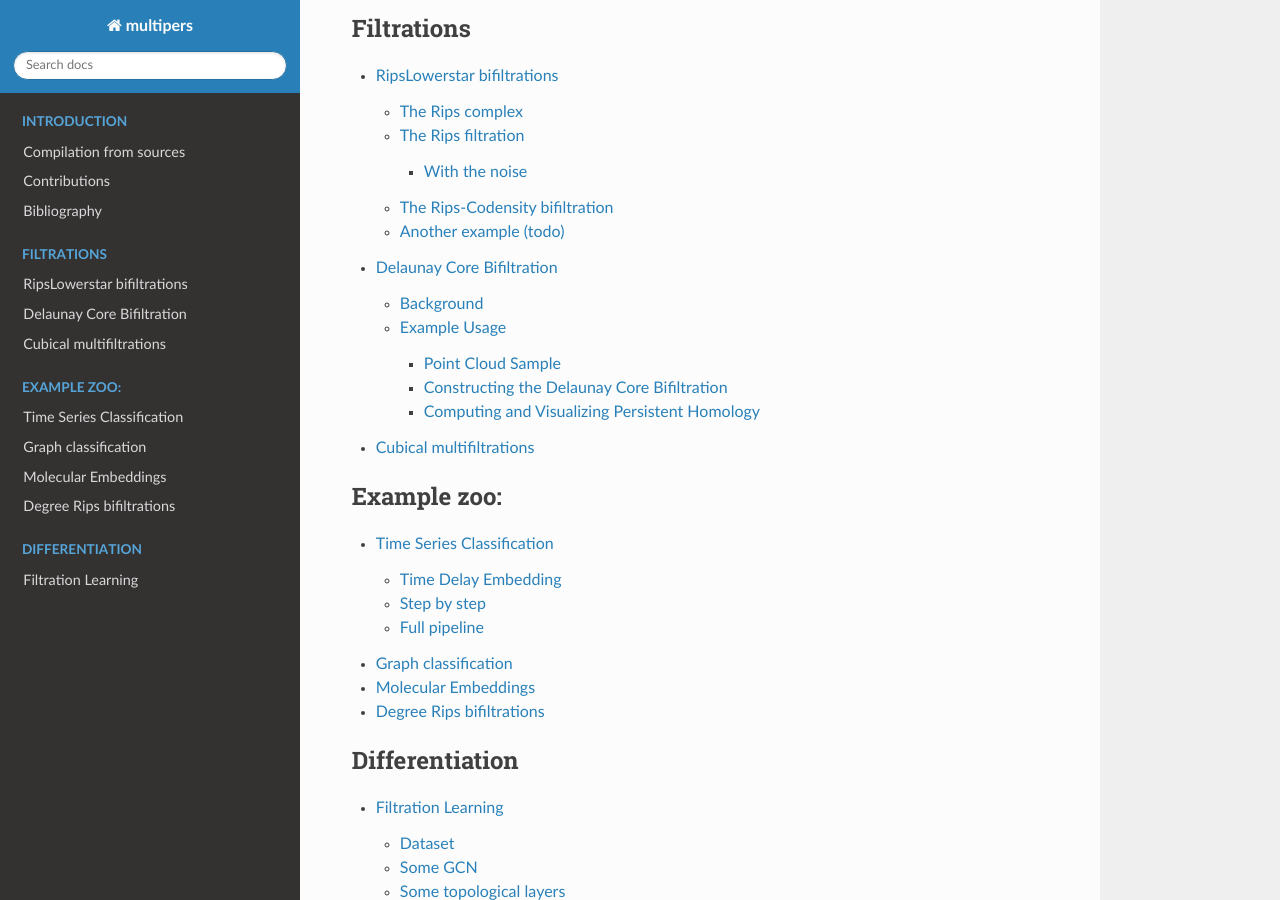
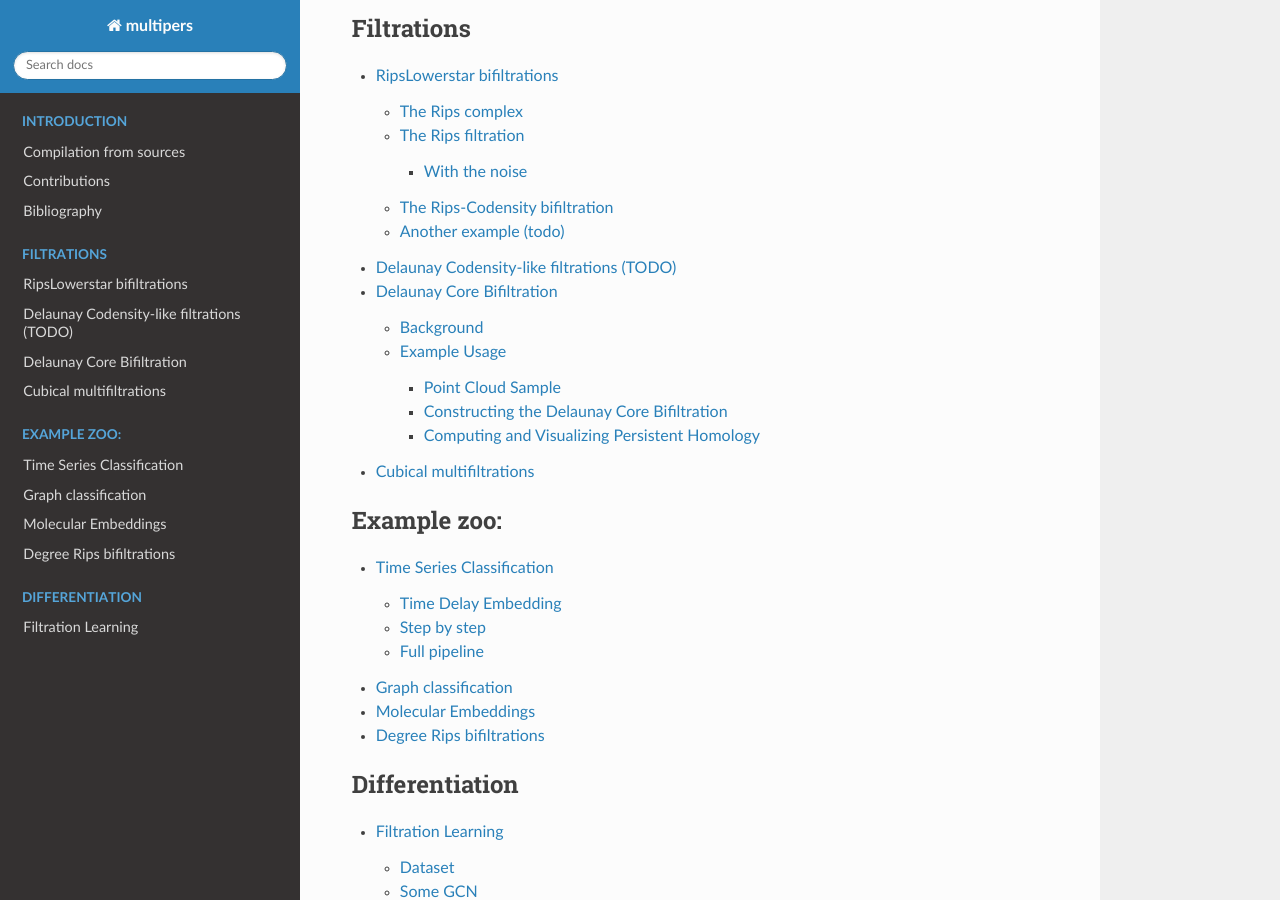
Before and after one commit to DavidLapous/multipers, a Sphinx documentation site: the page built from docs/index.rst, in a window 1280 px wide and 900 px high, scrolled down 3629 px. Built offline with Sphinx 7.4.7 and the Read the Docs theme 3.1.0, drawn with Linux system fonts in a browser that asks for light colours; pages that are not in the unit, such as notebooks, are missing from menus; cross-references to code outside the pages are shown as plain code.

Commit message:
doc: add placeholder for function delaunay

```diff
--- a/docs/index.rst
+++ b/docs/index.rst
@@ -120,6 +120,7 @@ For theoretical references,
   :caption: Filtrations
 
   notebooks/rips
+  notebooks/function_delaunay
   notebooks/delaunay_core_bifiltration
   notebooks/cubical
 
```
Also changed, not shown: docs/notebooks/function_delaunay.ipynb (added).
